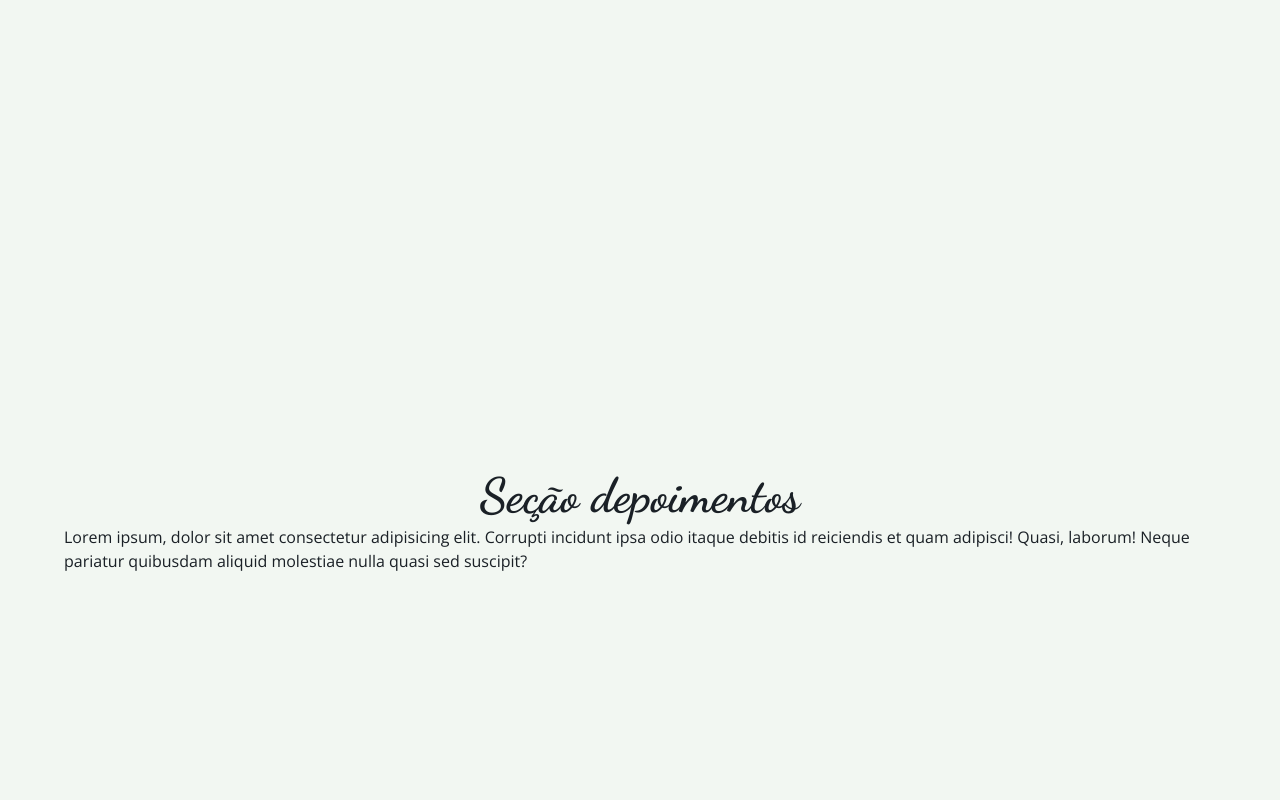
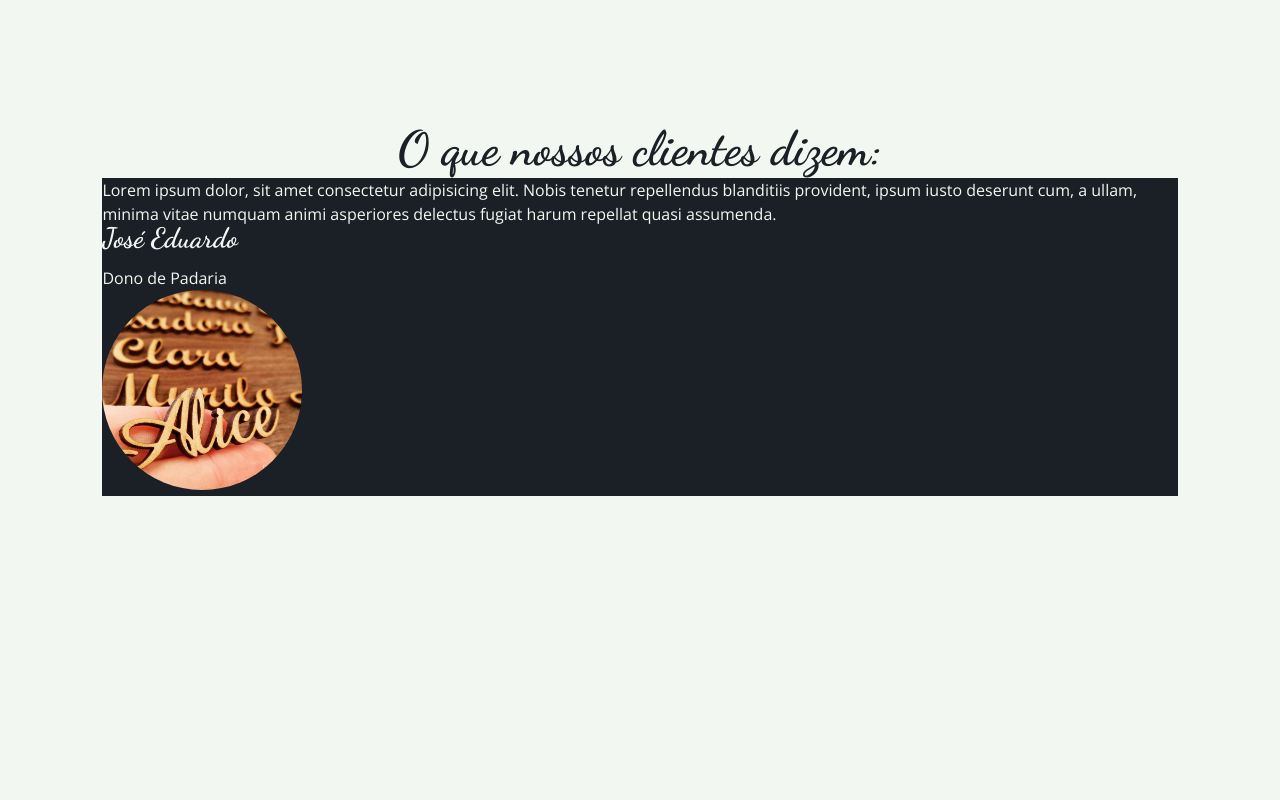
Before and after one commit to ribeirojer/Frontend-Dracula, a React (Vite) app: page / in a window 1280 px wide. Shown: the part 4500-5300 px from the top of the page. Built offline with nearby package versions, Linux system fonts and the light colour scheme.

Commit message:
create depoiments section

```diff
--- a/src/pages/Home.tsx
+++ b/src/pages/Home.tsx
@@ -115,9 +115,14 @@ const Depoiments = styled.section`
     display: flex;
     flex-direction: column;
     align-items: center;
-    justify-content: center;
-    padding: 0 5%;
+    padding: 0 8%;
     height: 100vh;
+`;
+const DWrapper = styled.div`
+    display: flex;
+    flex-direction: column;
+    background-color: var(--cor-A);
+    color: var(--cor-C);
 `;
 
 
@@ -177,8 +182,17 @@ const Home = (props: Props) => {
         <Button cor='' texto='Enviar'/>
       </ContactsMaps>
       <Depoiments>
-        <h1>Seção depoimentos</h1>
-        <p>Lorem ipsum, dolor sit amet consectetur adipisicing elit. Corrupti incidunt ipsa odio itaque debitis id reiciendis et quam adipisci! Quasi, laborum! Neque pariatur quibusdam aliquid molestiae nulla quasi sed suscipit?</p>
+        <h1>O que nossos clientes dizem:</h1>
+        <DWrapper>
+          <div>
+            <p>Lorem ipsum dolor, sit amet consectetur adipisicing elit. Nobis tenetur repellendus blanditiis provident, ipsum iusto deserunt cum, a ullam, minima vitae numquam animi asperiores delectus fugiat harum repellat quasi assumenda.</p>
+            <h3>José Eduardo</h3>
+            <p>Dono de Padaria</p>
+          </div>
+          <div>
+            <ImgL src={image2} alt="imagem_letra_caixa" />
+          </div>
+        </DWrapper>
       </Depoiments>
     </>
   )
```
